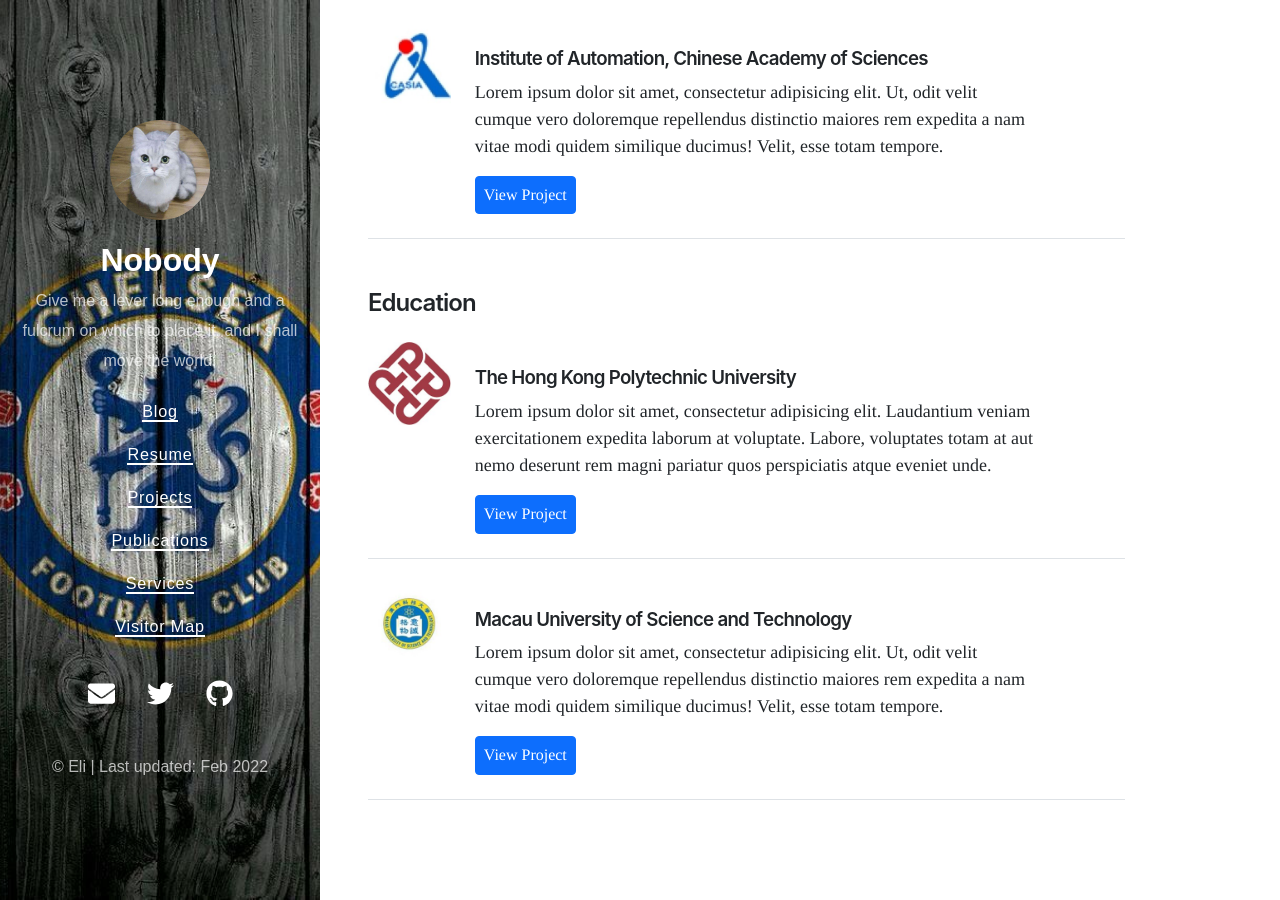
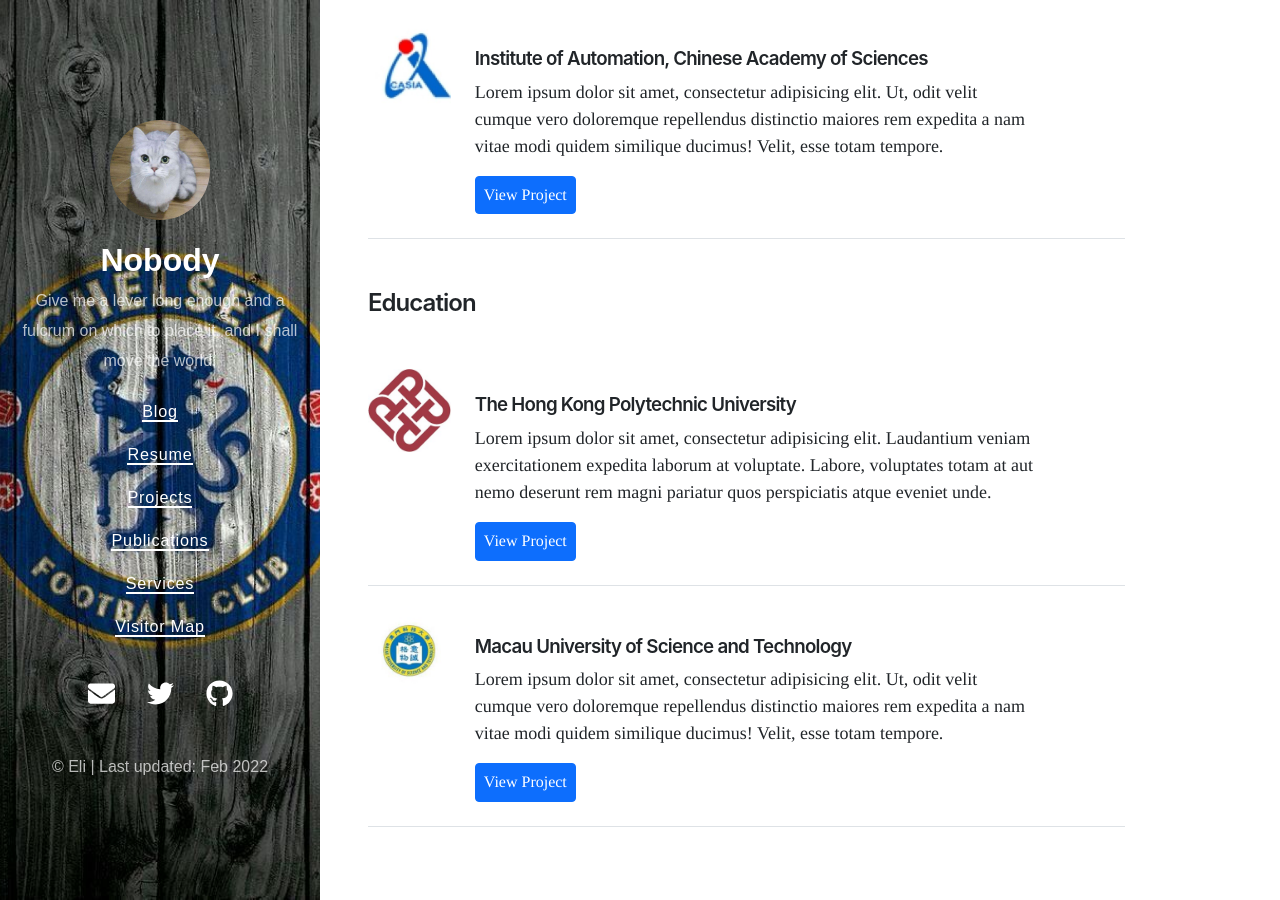
Before and after one commit to elichan5168/eli5168.github.io, a Jekyll site: the page built from md/Resume.md, in a window 1280 px wide and 900 px high, scrolled down 515 px. Built offline with Jekyll 4.4.1, drawn with Linux system fonts in a browser that asks for light colours; nearby versions of some CDN libraries.

Commit message:
Update Resume.md

```diff
--- a/md/Resume.md
+++ b/md/Resume.md
@@ -63,7 +63,7 @@ I am a couch potato and a member of IEEE.
 </section><section data-name="portfolion-one-column">
     <div class="container">
       <!-- Page Heading -->
-      <h2 class="my-4">Education</h2>
+      <h2 class="my-4">Education</h2><br>
       <!-- Project One -->
       <div class="row">
         <div class="  col-md-2">
```
